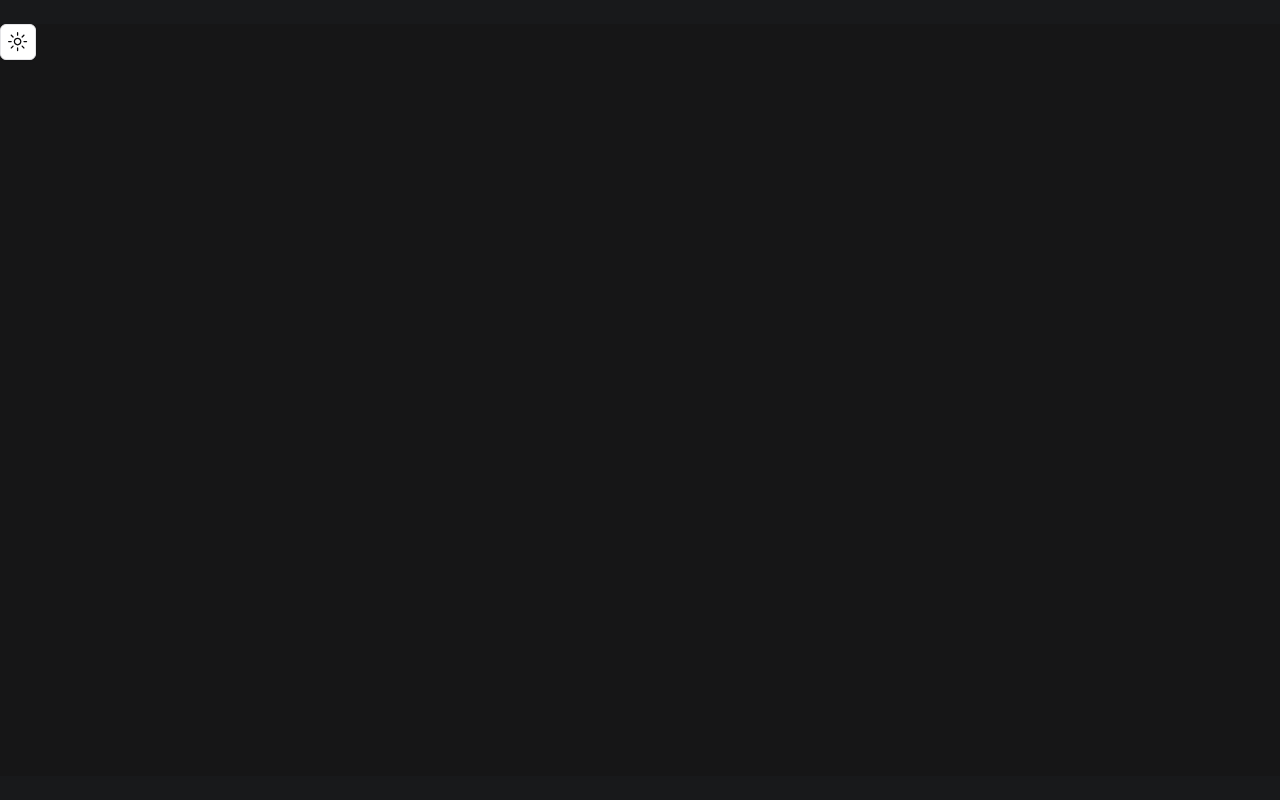
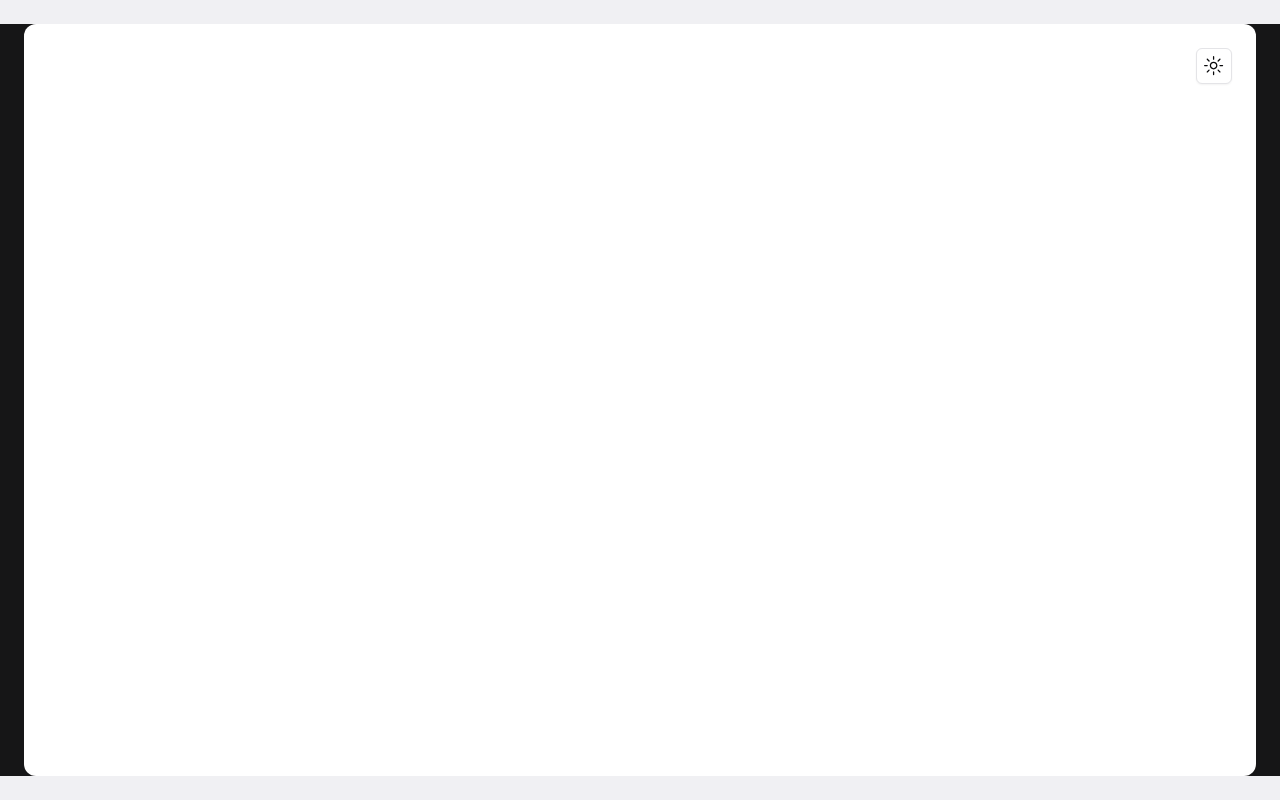
Before and after one commit to loganihrishi/parth-portfolio, a Next.js app: page / in a window 1280 px wide. Built offline with nearby package versions, Linux system fonts and the light colour scheme.

Commit message:
toggle button added

```diff
--- a/app/page.tsx
+++ b/app/page.tsx
@@ -4,17 +4,18 @@ import { FaHome } from "react-icons/fa"
 
 export default function Home() {
   return (
-    <main className="relative bg-black-100 flex justify-center items-center flex-col overflow-hidden">
-      <div className="fixed top-0 left-0 right-0 h-6 bg-[#18191B] z-50"></div>
+    <main className="relative flex justify-center items-center flex-col overflow-hidden">
+      <div className="fixed top-0 left-0 right-0 h-6 bg-[#F0F0F3] dark:bg-[#18191B] z-50"></div>
 
       <div className="bg-[#161617] h-screen pt-6 pb-6 w-full">
-        <FloatingNav navItems={[
-          {name: 'Home', link: "/", icon: <FaHome />}
-        ]}/>
-        <ModeToggle />
+        <div className="bg-white dark:bg-[#111113] absolute inset-6 rounded-xl">
+          <FloatingNav navItems={[
+            {name: 'Home', link: "/", icon: <FaHome />}
+          ]}/>
+          <div className="absolute right-6 top-6"><ModeToggle /></div>
+        </div>
       </div>
-
-      <div className="fixed bottom-0 left-0 right-0 h-6 bg-[#18191B] z-50"></div>
+      <div className="fixed bottom-0 left-0 right-0 h-6 bg-[#F0F0F3] dark:bg-[#18191B] z-50"></div>
     </main>
   );
 }
```
